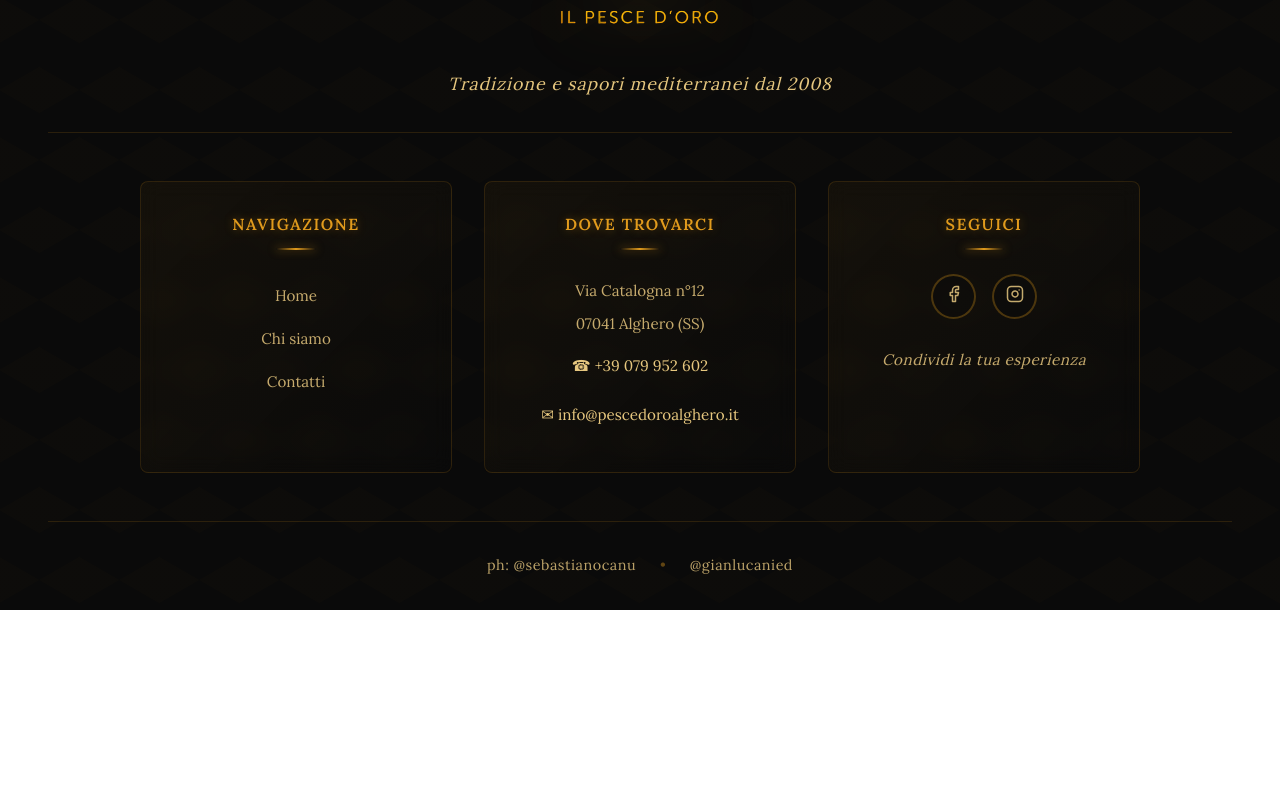
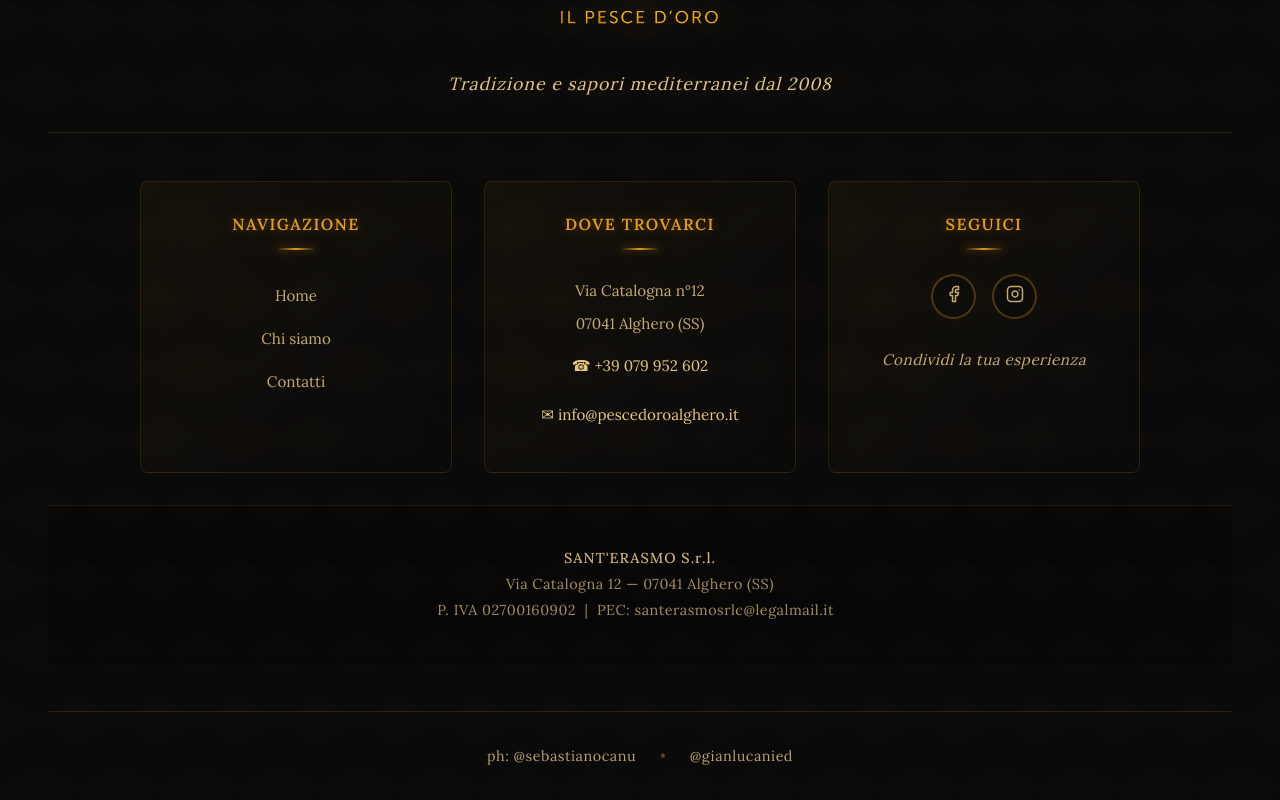
Before and after one commit to gianlucanied/pesce-doro-project, a Vue app: page /about in a window 1280 px wide. Shown: the part 4029-4829 px from the top of the page. Before the commit the page ends 4639 px from the top, so only its background shows below. Built offline with nearby package versions, Linux system fonts and the light colour scheme.

Commit message:
fix legal

```diff
--- a/src/App.vue
+++ b/src/App.vue
@@ -244,7 +244,12 @@ onMounted(() => {
             <p class="social-text">{{ t('footer.shareExperience') }}</p>
           </div>
         </div>
-
+        <!-- Dati societari obbligatori -->
+        <div class="footer-bottom">
+          <p class="company-name">SANT'ERASMO S.r.l.</p>
+          <p>Via Catalogna 12 — 07041 Alghero (SS)</p>
+          <p>P. IVA 02700160902 &nbsp;|&nbsp; PEC: santerasmosrlc@legalmail.it &nbsp;</p>
+        </div>
         <!-- Nuova sezione crediti fotografici -->
         <div class="photo-credits">
           <div class="credits-links">
@@ -1260,6 +1265,12 @@ footer::after {
   line-height: 1.8;
 }
 
+.footer-bottom .company-name {
+  color: rgba(230, 199, 127, 0.9);
+  font-weight: 500;
+  letter-spacing: 1px;
+}
+
 .footer-bottom .legal {
   font-size: 0.8rem;
   margin-top: 0.8rem;
```
